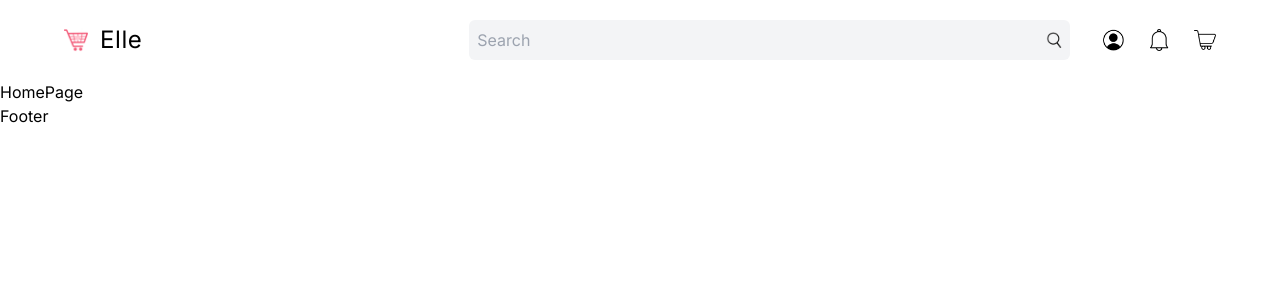
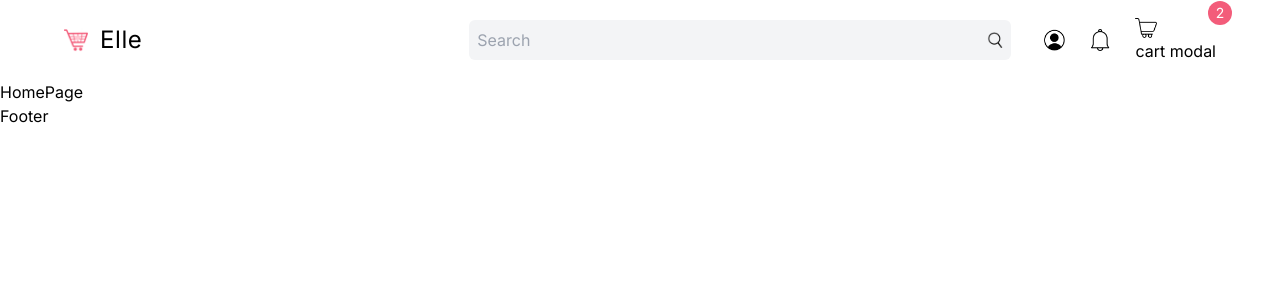
Before and after one commit to AramKim37/ecommerce-next, a Next.js app: page / in a window 1280 px wide. Both pictures are taken after a click on the picture 1205 px from the left and 40 px from the top of the page. Shown: the top 300 px of the page. Built offline with nearby package versions, Linux system fonts and the light colour scheme.

Commit message:
cart notification

```diff
--- /dev/null
+++ b/src/components/CartModal.tsx
@@ -0,0 +1,7 @@
+"use client";
+
+const CartModal = () => {
+  return <div>cart modal</div>;
+};
+
+export default CartModal;
--- a/src/components/NavIcons.tsx
+++ b/src/components/NavIcons.tsx
@@ -4,6 +4,7 @@ import Image from "next/image";
 import Link from "next/link";
 import { useRouter } from "next/navigation";
 import { useState } from "react";
+import CartModal from "./CartModal";
 
 const NavIcons = () => {
   const [isProfileOpen, setIsProfileOpen] = useState(false);
@@ -30,7 +31,7 @@ const NavIcons = () => {
         onClick={handleProfile}
       />
       {isProfileOpen && (
-        <div className="absolute p-4 rounded-md top-12 left-0 text-sm shadow-[0_3px_10px_rgb(0,0,0,0.2)]">
+        <div className="absolute p-4 rounded-md top-12 left-0 text-sm shadow-[0_3px_10px_rgb(0,0,0,0.2)] z-20">
           <Link href="/">Profile</Link>
           <div className="mt-2 cursor-pointer">Logout</div>
         </div>
@@ -42,13 +43,20 @@ const NavIcons = () => {
         height={22}
         className="cursor-pointer"
       />
+      <div className="relative cursor-pointer">
         <Image
           src="/cart.png"
           alt="profile"
           width={22}
           height={22}
           className="cursor-pointer"
+          onClick={() => setIsCartOpen((prev) => !prev)}
         />
+        <div className="absolute -top-4 -right-4 w-6 h-6 bg-cartColor rounded-full items-center flex justify-center text-white text-sm">
+          2
+        </div>
+        {isCartOpen && <CartModal />}
+      </div>
     </div>
   );
 };
--- a/tailwind.config.ts
+++ b/tailwind.config.ts
@@ -13,6 +13,9 @@ const config: Config = {
         "gradient-conic":
           "conic-gradient(from 180deg at 50% 50%, var(--tw-gradient-stops))",
       },
+      colors: {
+        cartColor: "#F35C7A",
+      },
     },
   },
   plugins: [],
```
Lines whose indentation alone changed are shown as unchanged.
